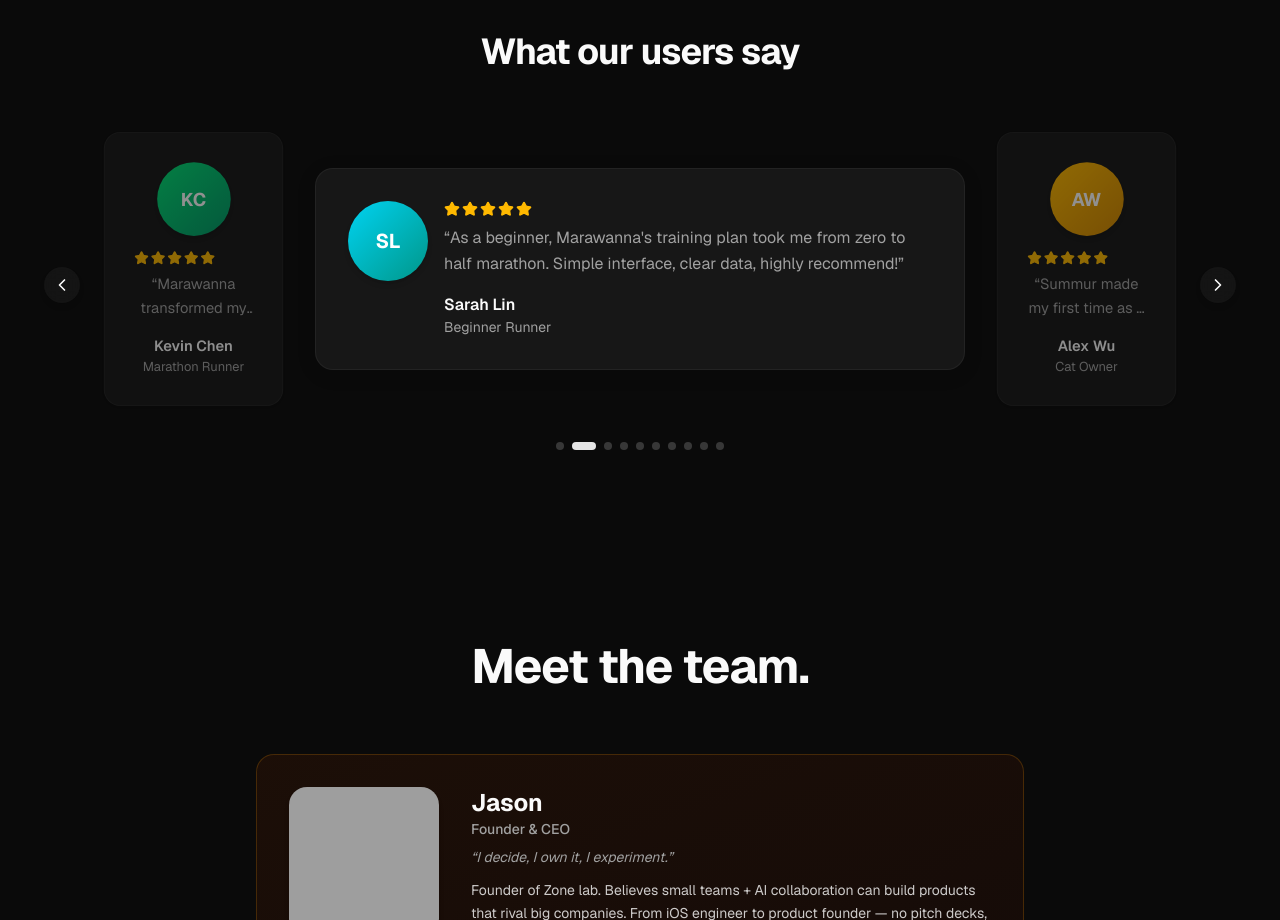
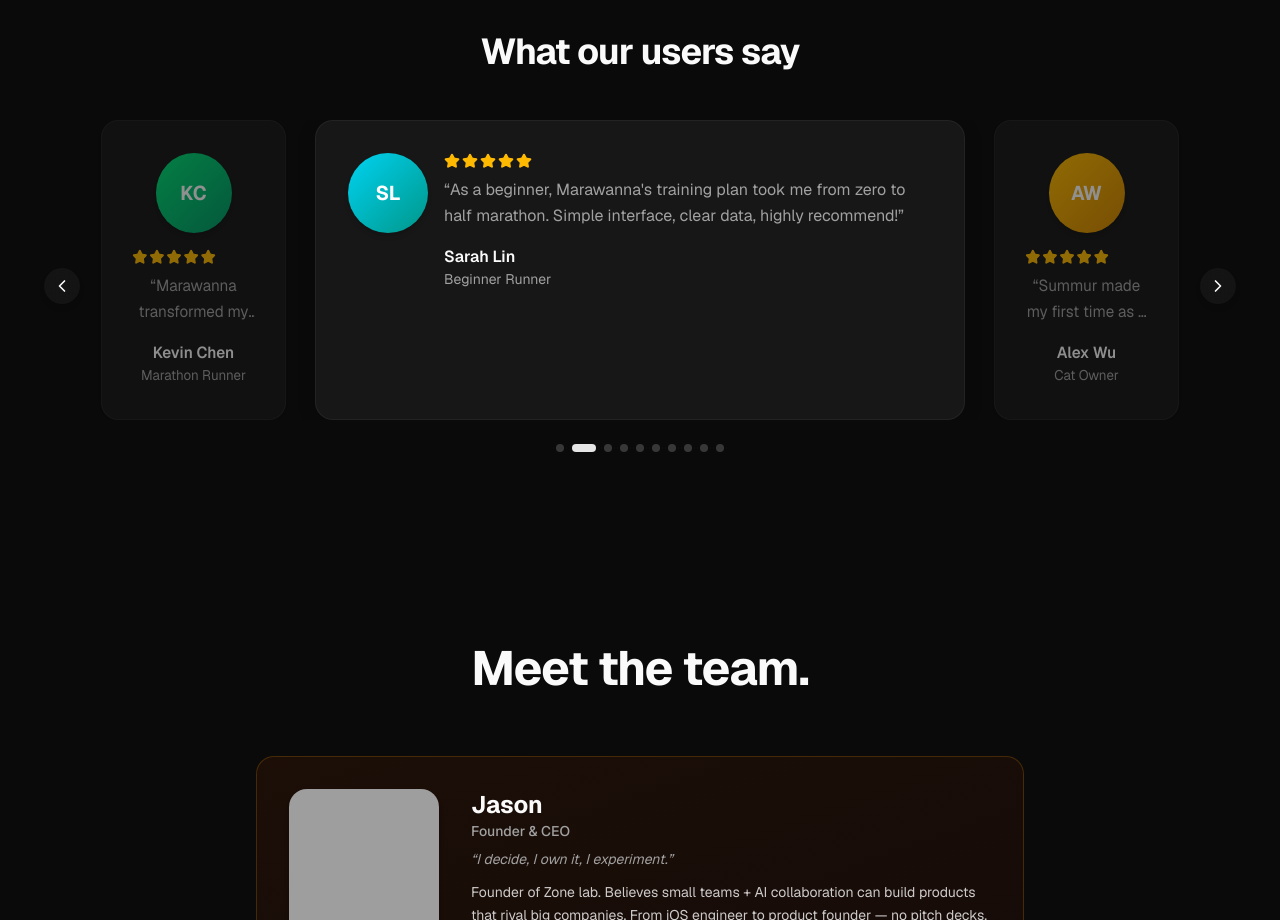
Before and after one commit to houdini-zonelab/zone-lab-website, a Next.js app: page /en in a window 1280 px wide. Shown: the part 2180-3100 px from the top of the page. Built offline with nearby package versions, Linux system fonts and the light colour scheme; grey boxes are pictures that could not be loaded.

Commit message:
fix: testimonial card uniform height, text overflow clamp

```diff
--- a/src/components/TestimonialSection.tsx
+++ b/src/components/TestimonialSection.tsx
@@ -147,12 +147,12 @@
                     key={`${current}-${pos}`}
                     initial={
                       isCurrent
-                        ? { opacity: 0.7, scale: 0.95 }
-                        : { opacity: 0, scale: 0.85 }
+                        ? { opacity: 0.7, scaleX: 0.95 }
+                        : { opacity: 0, scaleX: 0.85 }
                     }
                     animate={{
                       opacity: isCurrent ? 1 : 0.55,
-                      scale: isCurrent ? 1 : 0.92,
+                      scaleX: isCurrent ? 1 : 0.95,
                     }}
                     transition={{ duration: 0.3, ease: "easeInOut" }}
                     className={`shrink-0 ${
@@ -170,10 +170,10 @@
                     style={!isCurrent ? { cursor: "pointer" } : undefined}
                   >
                     <div
-                      className={`rounded-2xl border border-border/50 bg-card p-6 sm:p-8 transition-transform duration-300 ${
+                      className={`rounded-2xl border border-border/50 bg-card p-6 sm:p-8 transition-transform duration-300 h-[250px] sm:h-[270px] md:h-[300px] ${
                         isCurrent
                           ? "shadow-[0_4px_20px_rgba(0,0,0,0.1)] hover:-translate-y-1"
-                          : "shadow-sm"
+                          : "shadow-sm overflow-hidden"
                       }`}
                     >
                       <div
@@ -191,7 +191,7 @@
                           <StarRating rating={ratings[idx]} />
                           <p
                             className={`text-base leading-relaxed text-muted-foreground ${
-                              !isCurrent ? "line-clamp-2" : ""
+                              !isCurrent ? "line-clamp-2" : "line-clamp-4"
                             }`}
                           >
                             &ldquo;{t(`items.${idx}.content`)}&rdquo;
```
